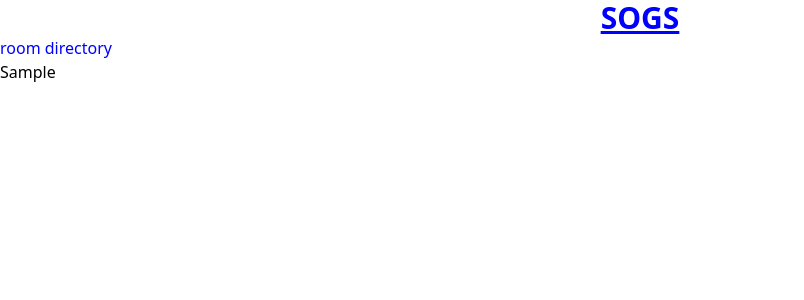
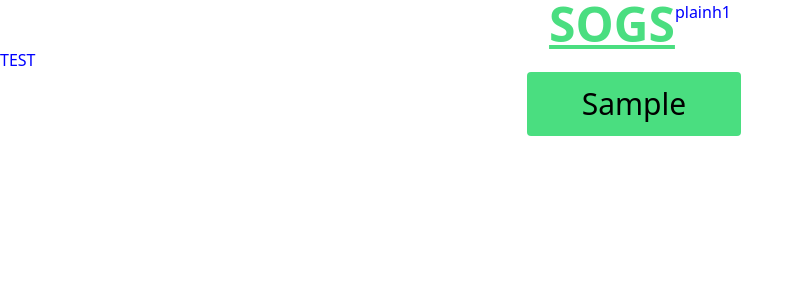
Before and after one commit to oxen-io/session-pysogs, a Flask app: page / in a window 1280 px wide. Shown: the top 300 px of the page, without its empty margins (0-804 px from the left). Run offline with Flask 2, Linux system fonts and the light colour scheme; tables that the repository leaves empty hold one stand-in row (values such as "Sample post"); parts of the project's set-up code (start-up, migrations or seed data) failed here and were passed over; some libraries are stand-ins or nearby versions.

Commit message:
added room buttons to index with basic styling

```diff
--- a/sogs/templates/base.html
+++ b/sogs/templates/base.html
@@ -6,7 +6,8 @@
   </head>
   <body>
     <div class="flex justify-center">
-      <h1 class="text-3xl font-bold underline">SOGS</h1>
+      <h1 class="text-5xl font-bold underline text-green-400">SOGS</h1>
+      <h1>plainh1</h1>
     </div>
       {% block body %}
       {% endblock %}
--- a/sogs/templates/index.html
+++ b/sogs/templates/index.html
@@ -1,12 +1,17 @@
 {% extends "base.html" %}
 {% block body %}
 <div class="container mx-auto">
-  <h1> room directory </h1>
+  <h1> TEST </h1>
 </div>
-<ul>
+<div class="flex flex-row justify-center space-x-3">
   {% for room in rooms %}
-  <li><a href="/r/{{room.token}}">{{room.token}}</a></li>
+  <a class="flex justify-center items-center transition duration-500
+  w-1/3 h-16 md:w-1/4 lg:w-1/6 bg-green-400 hover:bg-black hover:text-white text-3xl rounded" href="/r/{{room.token}}">
+    <div>{{room.token}}</div>
+  </a>
+  <div>
+  </div>
   {% endfor %}
-</ul>
+</div>
 
 {% endblock %}
--- a/uwsgi-sogs.ini
+++ b/uwsgi-sogs.ini
@@ -28,3 +28,4 @@ enable-threads = true
 http = :80
 mount = /=sogs.web:app
 mule = sogs.mule:run
+touch-reload = /root/session-pysogs/sogs/templates/index.html
```
